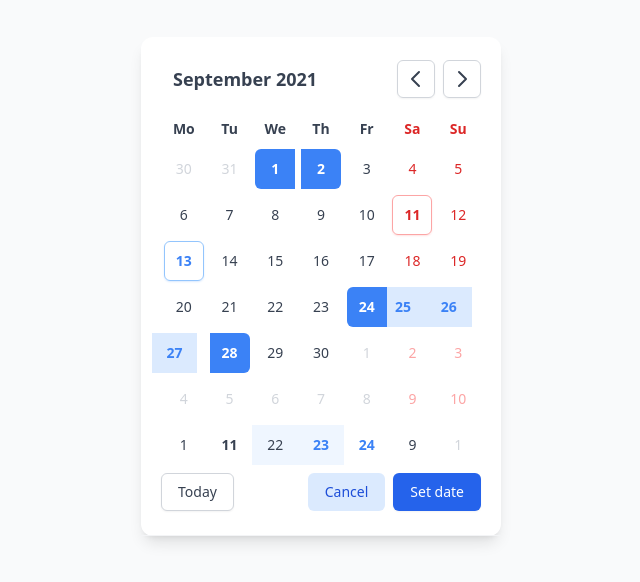
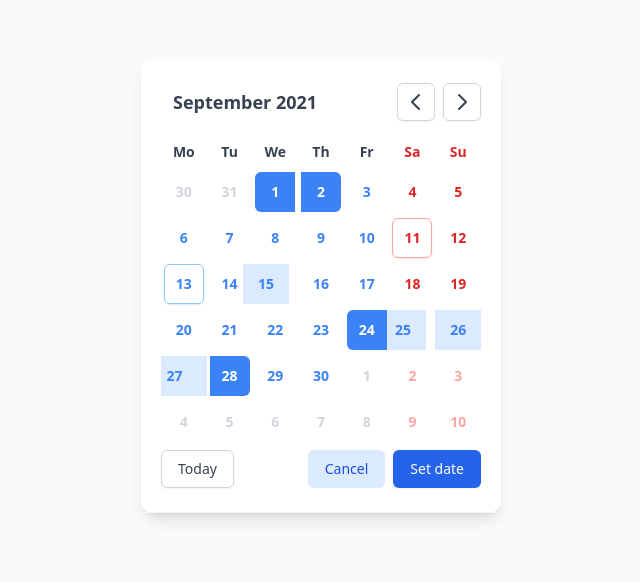
Before and after one commit to codesfromshad/tailwind-datepicker, a React (Create React App) app: page / in a window 1280 px wide. Shown: the part 114-696 px from the top of the page, without its empty margins (319-959 px from the left). Built offline with nearby package versions, Linux system fonts and the light colour scheme.

Commit message:
Fix component classes

```diff
--- a/src/components/App/calendar.json
+++ b/src/components/App/calendar.json
@@ -326,7 +326,7 @@
       "isStartingDayOfWeek": false,
       "isEndingDayOfWeek": false,
       "isSelectStart": false,
-      "isSelected": false,
+      "isSelected": true,
       "isSelectEnd": false,
       "isInteractable": true,
       "isFromPreviousMonth": false,
@@ -563,7 +563,7 @@
       "isToday": false,
       "isWeekend": false,
       "isHoliday": false,
-      "isStartingDayOfWeek": false,
+      "isStartingDayOfWeek": true,
       "isEndingDayOfWeek": false,
       "isSelectStart": false,
       "isSelected": true,
--- a/src/components/App/index.tsx
+++ b/src/components/App/index.tsx
@@ -161,12 +161,14 @@ function App() {
                 {calendarDays.map((day) => {
                   return (
                     <div className={classNames(
-                      day.isSelected && !(day.isSelectStart || day.isSelectEnd)
-                        ? day.isEndingDayOfWeek
-                          ? "w-16 -ml-[.667em] z-0 bg-blue-100 rounded-r-none"
-                          : "bg-blue-100 w-16 -ml-[.667em]"
+                      day.isSelected && !(day.isSelectStart || day.isSelectEnd) && day.isStartingDayOfWeek
+                        ? "bg-blue-100 w-16 pr-[1.167rem]"
+                        : day.isSelected && !(day.isSelectStart || day.isSelectEnd) && day.isEndingDayOfWeek
+                          ? "bg-blue-100"
+                          : day.isSelected && !(day.isSelectStart || day.isSelectEnd)
+                            ? "w-16 -ml-[.667em] bg-blue-100 rounded-r-none"
+                            : null,
 
-                            : null,
                         "flex items-center justify-center w-full"
                     )}>
                       <button
@@ -191,15 +193,15 @@ function App() {
                               ? "rounded-md font-semibold border border-red-300 hover:border-red-400 hover:bg-red-50 shadow-sm shadow-red-100"
                               : "rounded-md text-blue-500 font-semibold border border-blue-300 hover:border-blue-400 hover:bg-blue-50 shadow-sm shadow-blue-100"
                             : "border-transparent",
-                          day.isSelected && !(day.isSelectStart || day.isSelectEnd)
-                            ? "font-semibold text-blue-500 bg-transparent border-blue-500 hover:border-blue-500 hover:bg-blue-200 hover:text-blue-700 hover:shadow-sm hover:shadow-blue-100 rounded-md"
+                          !(day.isSelectStart || day.isSelectEnd)
+                            ? "font-semibold text-blue-500 bg-transparent hover:border-blue-500 hover:bg-blue-200 hover:text-blue-700 hover:shadow-sm hover:shadow-blue-100 rounded-md"
                             : day.isSelectStart
                               ? "rounded-l-md rounded-r-none font-semibold text-white bg-blue-500 border-blue-500 hover:border-blue-700 hover:bg-blue-600 hover:rounded-md hover:shadow-sm hover:shadow-blue-100 transition-all duration-75 z-10"
                               : day.isSelectEnd
                                 ? "rounded-r-md rounded-l-none font-semibold text-white bg-blue-500 border-blue-500 hover:border-blue-700 hover:bg-blue-600 hover:rounded-md hover:shadow-sm hover:shadow-blue-100 transition-all duration-75 z-10"
                                 : null,
 
-                          "flex items-center justify-center w-10 h-10 border z-20"
+                          "flex items-center justify-center w-10 h-10 rounded-md z-20 border"
 
                         )}
                       >
@@ -208,55 +210,8 @@ function App() {
                     </div>
                   );
                 })}
+              </div>
 
-                <div className="flex items-center justify-center w-full">
-                  <button
-                    className="flex items-center justify-center w-10 h-10 rounded-md cursor-pointer border border-transparent hover:border-gray-300 hover:bg-gray-50 hover:shadow-sm"
-                  >
-                    1
-                  </button>
-                </div>
-                <div className="flex items-center justify-around w-full">
-                  <button
-                    className="flex items-center justify-center w-10 h-10 rounded-md cursor-pointer font-semibold "
-                  >
-                    11
-                  </button>
-                </div>
-                <div className="flex items-center justify-around w-full bg-blue-50">
-                  <button
-                    className="flex items-center justify-center w-10 h-10 rounded-l-md cursor-pointer "
-                  >
-                    22
-                  </button>
-                </div>
-                <div className="flex items-center justify-around w-full bg-blue-50">
-                  <button
-                    className="flex items-center justify-center w-10 h-10 rounded-md cursor-pointer font-semibold text-blue-500 border border-transparent hover:border-gray-300 hover:bg-gray-50"
-                  >
-                    23
-                  </button>
-                </div>
-                <div className="flex items-center justify-around w-full ">
-                  <button
-                    className="flex items-center justify-center w-10 h-10 rounded-md cursor-pointer font-semibold text-blue-500 border border-transparent hover:border-gray-300 hover:bg-gray-50"
-                  >
-                    24
-                  </button>
-                </div>
-                <div className="flex items-center justify-around w-full">
-                  <button
-                    className="flex items-center justify-center w-10 h-10 rounded-md text-gray-700 cursor-pointer border border-transparent hover:border-gray-300 hover:bg-gray-50"
-                  >
-                    9
-                  </button>
-                </div>
-                <span
-                  className="flex items-center justify-center w-full h-10 text-gray-300 rounded-md"
-                >
-                  1
-                </span>
-              </div>
             </div>
           </div>
           <div className="flex justify-between pt-2">
```
